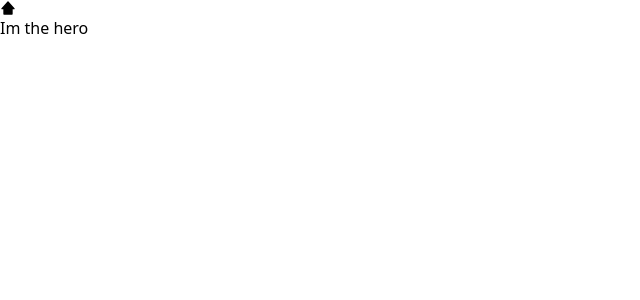
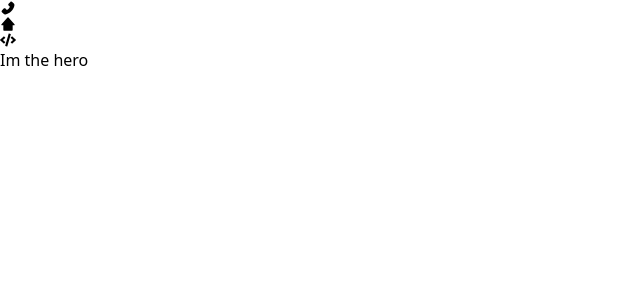
Before and after one commit to simon0820s/MyPersonalPage, a React (Vite) app: page / in a window 1280 px wide. Shown: the top 300 px of the page, without its empty margins (0-640 px from the left). Built offline with nearby package versions, Linux system fonts and the light colour scheme.

Commit message:
create nav for movile

```diff
--- a/src/components/Nav.jsx
+++ b/src/components/Nav.jsx
@@ -1,9 +1,13 @@
 import { BiSolidHomeAlt2 } from "react-icons/bi";
+import { AiFillPhone } from "react-icons/ai";
+import {FaCode} from 'react-icons/fa'
 const Nav = () => {
   return (
-    <div className="bg-zinc-800 w-1/2 rounded-t-xl py-6 fixed bottom-0">
-      <div className="flex items-center justify-between px-4">
-        <BiSolidHomeAlt2 className="text-zinc-400" />
+    <div className="bg-zinc-800 w-3/4 rounded-t-full py-6 fixed bottom-0">
+      <div className="flex items-end justify-evenly jus px-6">
+        <AiFillPhone className="text-zinc-400 text-2xl" />
+        <BiSolidHomeAlt2 className="text-zinc-400 text-2xl" />
+        <FaCode className="text-zinc-400 text-2xl" />
       </div>
     </div>
   )
```
